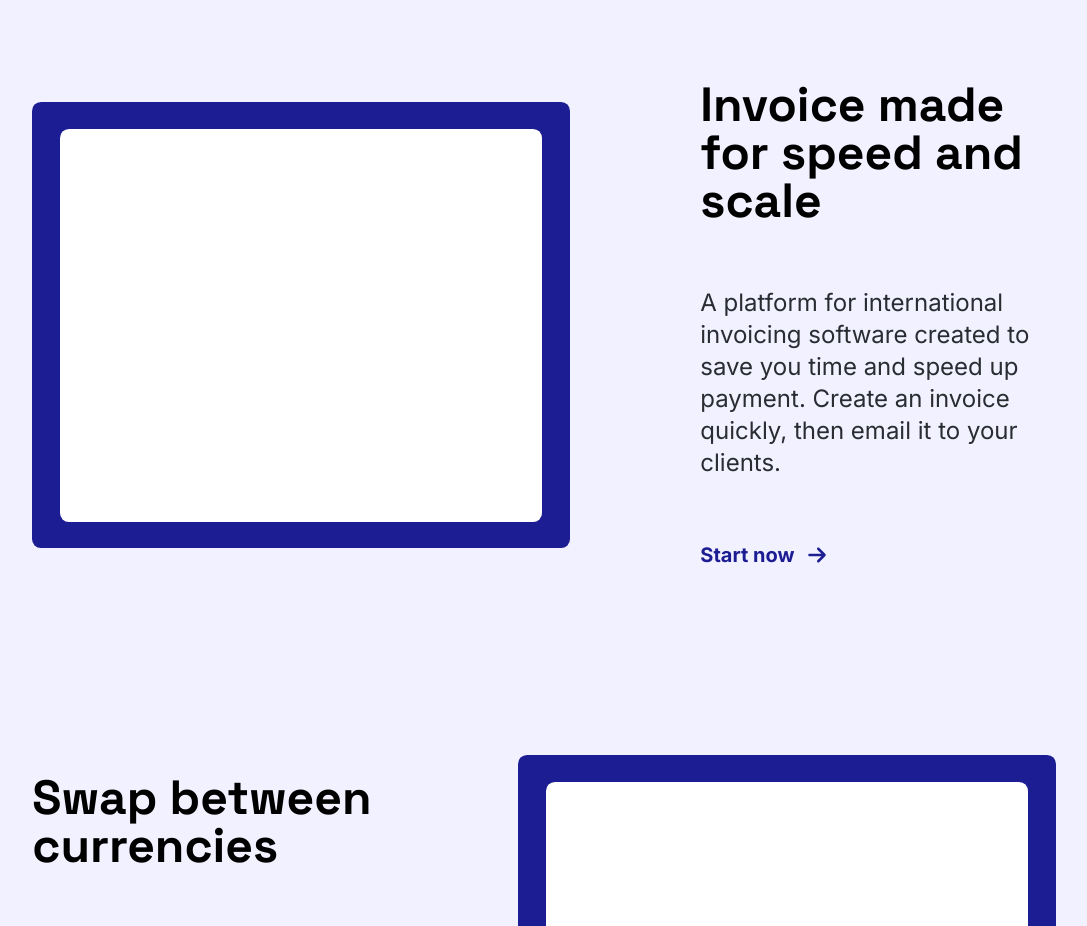
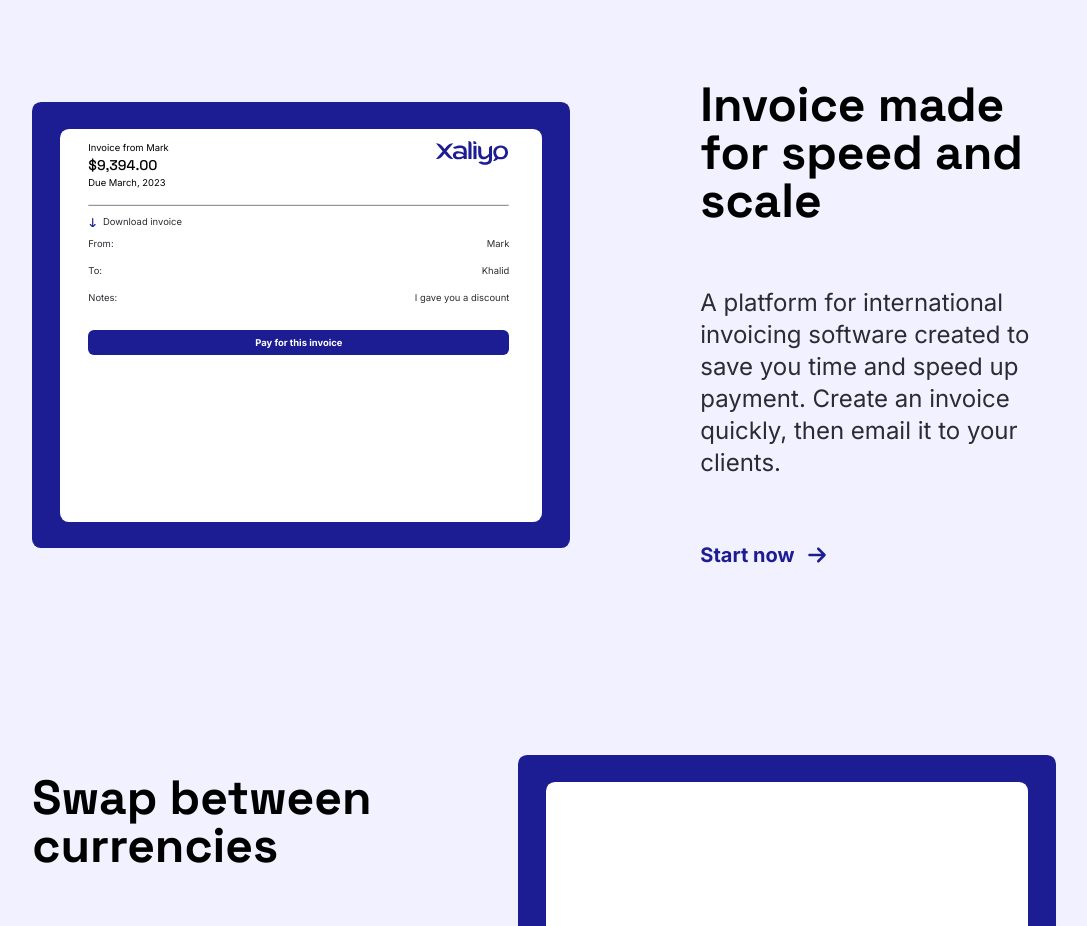
Before and after one commit to Mister-ecks/paydeal, a Next.js app: page / in a window 1280 px wide. Shown: the part 2540-3466 px from the top of the page, without its empty margins (96-1183 px from the left). Built offline with nearby package versions, Linux system fonts and the light colour scheme.

Commit message:
addition: second product card

```diff
--- a/src/components/Main/Product/SecondSection/index.tsx
+++ b/src/components/Main/Product/SecondSection/index.tsx
@@ -4,6 +4,11 @@ import { useInView } from "react-intersection-observer";
 import "animate.css"
 import Image from "next/image";
 import { FaArrowRight } from "react-icons/fa6";
+import { FaArrowDownLong } from "react-icons/fa6";
+
+
+
+
 const SecondSection = () => {
     const { ref: paymentRef, inView: paymentInView } = useInView({triggerOnce: true});
     const { ref: chatCardRef, inView: chatCardInView } = useInView({triggerOnce: true});
@@ -23,7 +28,56 @@ const SecondSection = () => {
             {/* White chat background */}
             <div ref={chatCardRef} className="bg-white w-[20.276rem] h-[14.594rem] rounded-[0.557rem] md:w-[30.125rem] md:h-[24.563rem] mx-auto my-auto ">
               {/* Chat wrapper */}
-              <div className="pl-[1.5rem] pt-[1.226rem] pr-[1.228rem] ">
+              <div className="pl-[0.995rem] pt-[0.737rem] pr-[1.228rem] pb-[0.884rem]  md:pl-[1.75rem] md:pt-[0.75rem] md:pb-[1.438rem] md:pr-[2.062rem] ">
+                {/* Invoice Details */}
+                <div className="flex justify-between items-start">
+                <div className="text-left">
+                <p className="text-[0.589rem] font-normal">Invoice from Mark</p>
+                <h1 className="text-[0.884rem] font-medium font-space">$9,394.00</h1>
+                <p className="text-[0.589rem] font-normal ">Due March, 2023</p>
+               </div>
+
+               <div>
+                <Image src='/assets/images/CompanyLogo.svg' alt="Company logo"
+                width={73.01}
+                height={24.84}
+                />
+               </div>
+                </div>
+
+                <div className="border-b-[#292D32]/50 border mt-[0.862rem] "></div>
+                {/* Invoice Details */}
+                <div className="mt-[9.43px] flex-col justify-between">
+                  <div className="flex items-center">
+                  <FaArrowDownLong className="text-[9.43px] font-light  text-[#1c1c93] t"/>
+                  <p className="text-[9.43px] text-[#292D32] pl-[5.31px]">Download invoice</p>
+                  </div>
+                  <div className="mt-[7.08px] flex-col space-y-[12.97px]">
+                  <div className="mt-[7.08px] flex-col space-y-[12.97px]">
+                        {/* First Detail */}
+                        <div className="flex justify-between">
+                          <p className="text-[9.43px] text-[#292D32] font-normal">From:</p>
+                          <p className="text-[9.43px] text-[#292D32] font-normal">Mark</p>
+                        </div>
+                        {/* Second Detail */}
+                        <div className="flex justify-between">
+                          <p className="text-[9.43px] text-[#292D32] font-normal">To:</p>
+                          <p className="text-[9.43px] text-[#292D32] font-normal">Khalid</p>
+                        </div>
+                        {/* Third Detail */}
+                        <div className="flex justify-between">
+                          <p className="text-[9.43px] text-[#292D32] font-normal">Notes:</p>
+                          <p className="text-[9.43px] text-[#292D32] font-normal">I gave you a discount</p>
+                        </div>
+                  </div>
+
+                  </div>
+
+                  <div className="mt-[22.41px]">
+                    <button className="text-[9.43px] pt-[5.9px] pb-[5.05px] w-full rounded-[5.9px] bg-[#1C1C93] text-white font-bold">Pay for this invoice</button>
+                  </div>
+
+                </div>
 
               </div>
             </div>
```
Also changed, not shown: public/assets/images/CompanyLogo.svg (added).
